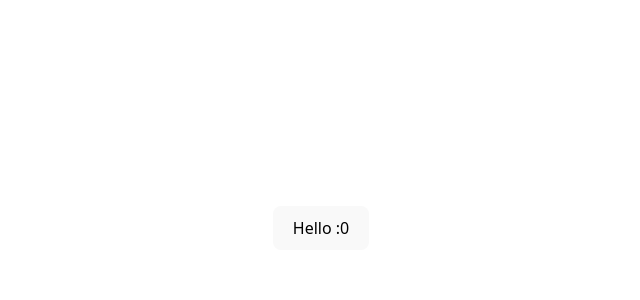
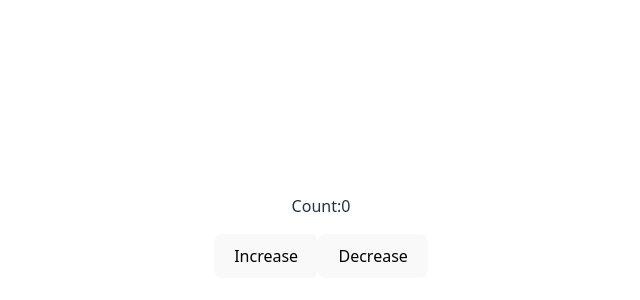
Before and after one commit to kiran-11123/React-Practice, a React (Vite) app in the folder frontend/: page / in a window 1280 px wide. Shown: the part 172-472 px from the top of the page, without its empty margins (319-959 px from the left). Built offline with nearby package versions, Linux system fonts and the light colour scheme.

Commit message:
getting into react

```diff
--- a/frontend/src/App.jsx
+++ b/frontend/src/App.jsx
@@ -6,11 +6,25 @@ import './App.css'
 function App() {
   const [count, setCount] = useState(0)
 
+  function increase(){
+       setCount(count+1);
+  }
+
+  function decrease(){
+
+    if(count>1){
+        setCount(count-1);
+    }
+  }
+
   return (
     <div>
 
+      <p>Count:{count}</p>
 
-     <button onClick={(e)=>setCount(count+1)}>Hello :{count}</button>
+
+     <button onClick={increase}>Increase  </button>
+      <button onClick={decrease}>Decrease  </button>
 
     </div>
   )
```
